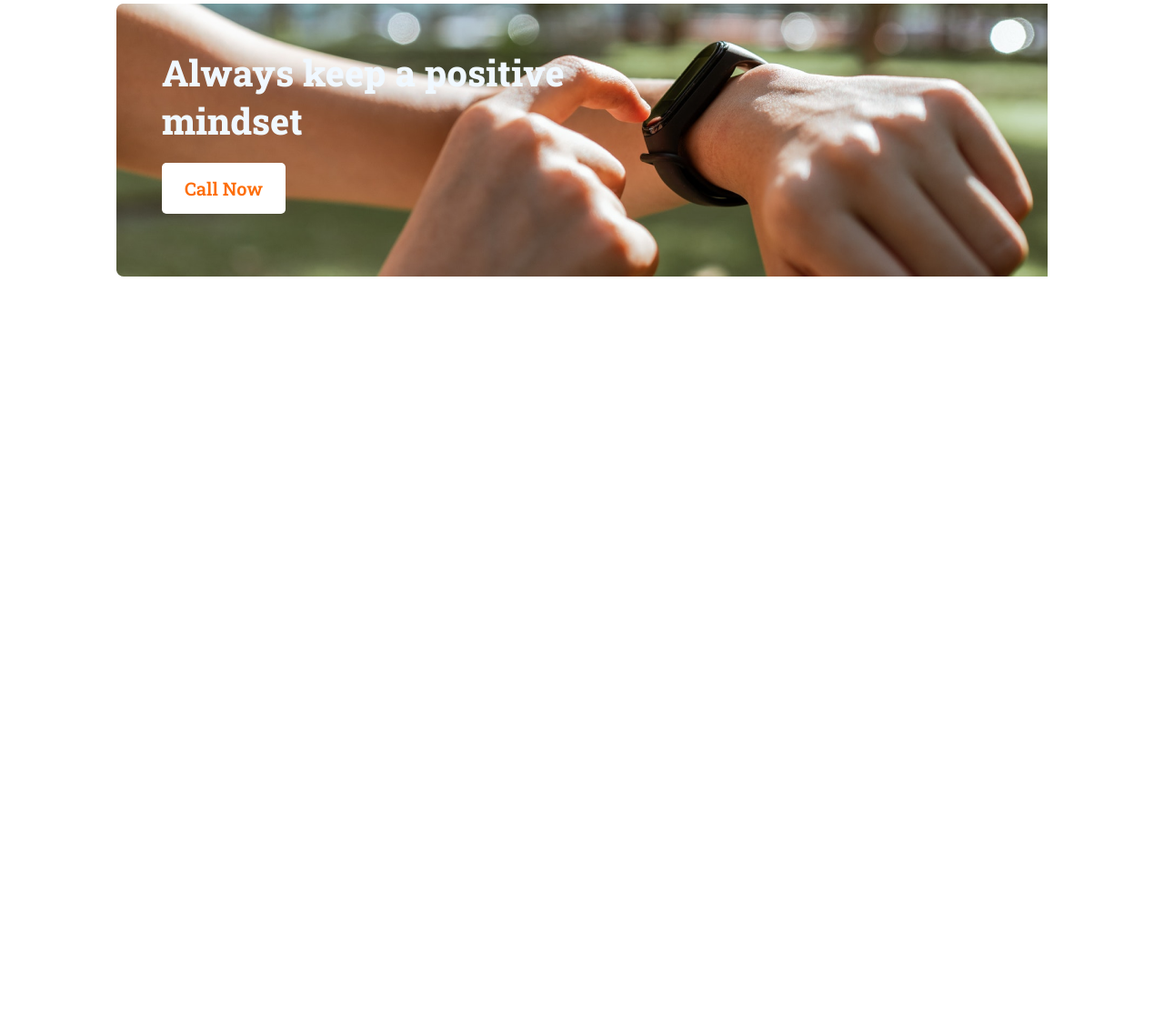
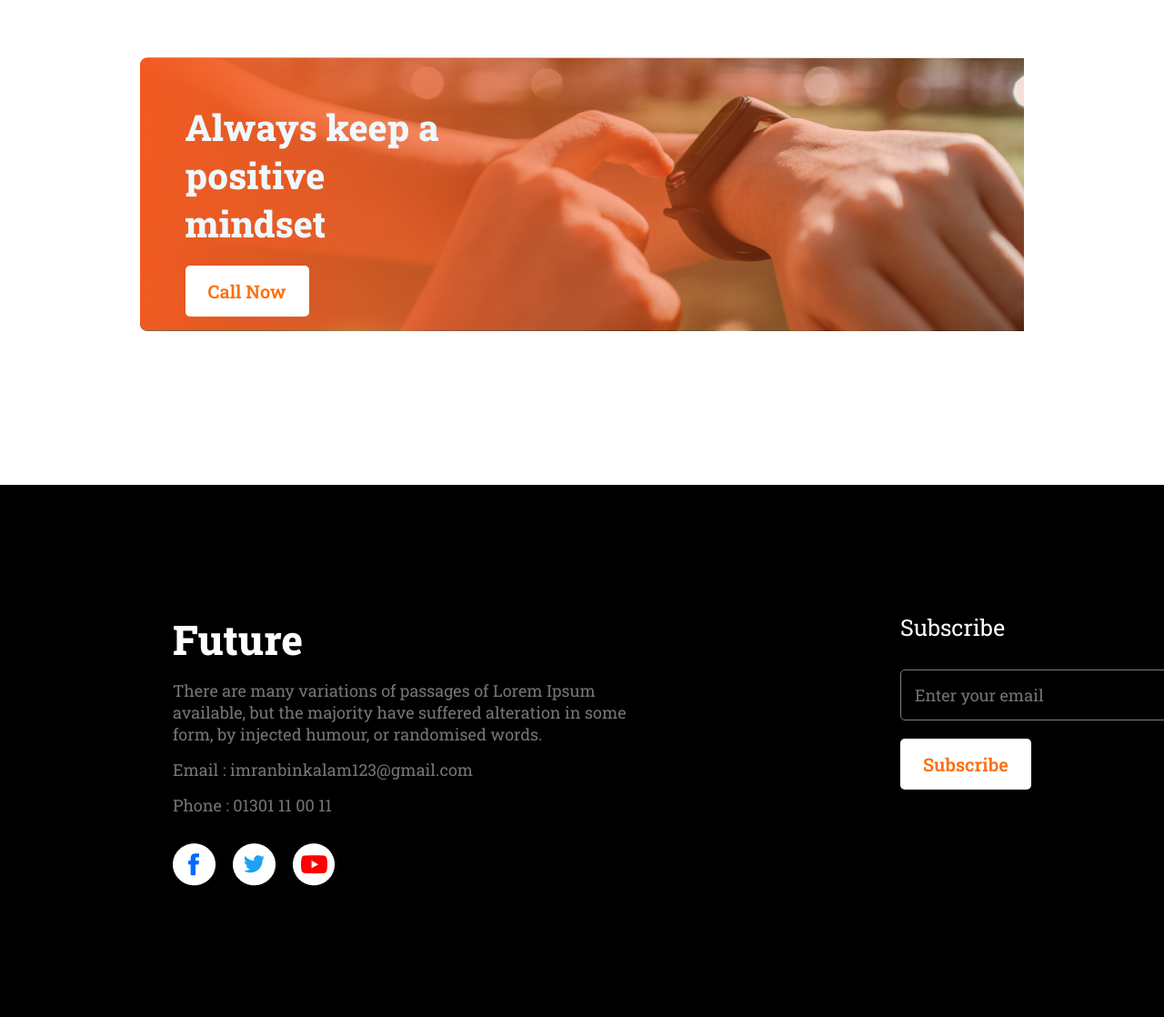
Before and after one commit to imranbinkalam/first-assignment, a plain HTML site: page index.html in a window 1280 px wide. Shown: the part 2122-3240 px from the top of the page at 91% size. Before the commit the page ends 2525 px from the top, so only its background shows below. Drawn offline with Linux system fonts and the light colour scheme.

Commit message:
create a full website

```diff
--- a/css-style/projects.css
+++ b/css-style/projects.css
@@ -99,22 +99,66 @@
     font-weight: 500;
 }
 /* Watch banner style */
-
-
 .watch-banner{
-    background-image: url('../images/watch.png');
-    width: 80%;
+    background-image: url('../images/gradient2.png'),url('../images/watch.png');
     height: 50vh;
+    width: 76%;
     background-repeat: no-repeat;
-    margin: 0 auto;
+    margin: 100px auto 70px;
     padding: 50px;
 }
 .watch-banner h1{
     color: aliceblue;
     font-size: 40px;
     margin-bottom: 20px;
+    width: 50%;
 }
 .btn{
     color: #FD6E0A;
     background-color: #fff;
 }
+/* footer style */
+.footer-content{
+    background-color: black;
+    display: flex;
+    padding: 140px;
+    gap: 200px;
+}
+.footer-left{
+    margin-left: 50px;
+}
+.footer-left h1{
+    color: #fff;
+    font-size: 45px;
+}
+.footer-left p{
+    color: #757575;
+    font-size: 18px;
+    width: 500px;
+    margin: 15px 0;
+}
+.logo-png{
+    margin-top: 30px;
+}
+.logo-png img{
+    margin-right: 15px;
+}
+.footer-right{
+    margin-left: 100px;
+}
+.footer-right h1{
+    font-size: 25px;
+    font-weight: 500;
+    color: #fff;
+    margin-bottom: 30px;
+}
+.footer-right input{
+    padding: 15px;
+    border: 1px solid gray;
+    border-radius: 5px;
+    width: 300px;
+    color: #fff;
+    font-size: 18px;
+    background-color: black;
+    margin-bottom: 20px;
+}
--- a/index.html
+++ b/index.html
@@ -70,11 +70,34 @@
             </div>
         </div>
         <!-- last banner -->
-        <div class="watch-banner">
-            <h1>Always keep a positive <br> mindset</h1>
-            <button class="primary-btn btn">Call Now</button>
+            <div class="watch-banner">
+                <h1>Always keep a positive <br> mindset</h1>
+                <button class="primary-btn btn">Call Now</button>
+            </div>
+    </section>
+    <!-- Footer section -->
+    <footer>
+        <div class="footer-content">
+            <div class="footer-left">
+                <h1>Future</h1>
+                <p>
+                    There are many variations of passages of Lorem Ipsum available, but the majority have suffered alteration in some form, by injected humour, or randomised words.
+                </p>
+                <p>Email : imranbinkalam123@gmail.com</p>
+                <p>Phone : 01301 11 00 11</p>
+                <div class="logo-png">
+                    <img src="images/icons/fb.png" alt="">
+                    <img src="images/icons/twitter.png" alt="">
+                    <img src="images/icons/youtube.png" alt="">
+                </div>
+            </div>
+            <div class="footer-right">
+                <h1>Subscribe</h1>
+                <input type="text" name="" id="" placeholder="Enter your email"><br>
+                <button class="primary-btn btn">Subscribe</button>
+            </div>
         </div>
-    </section>
+    </footer>
 
 </body>
 </html>
```
